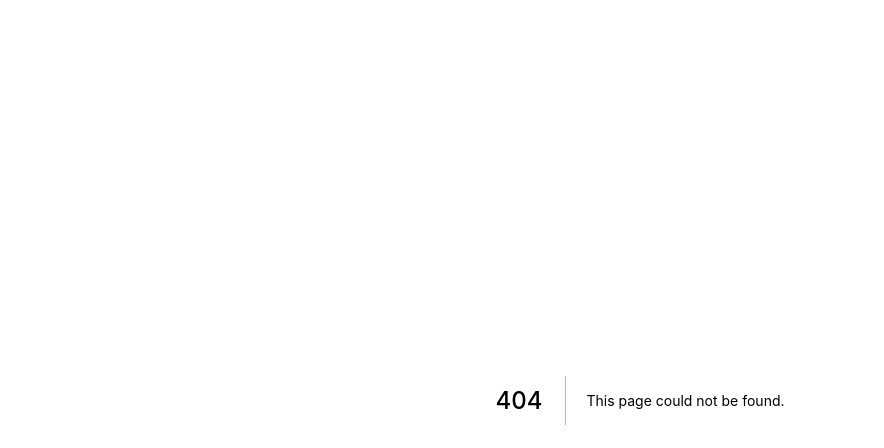
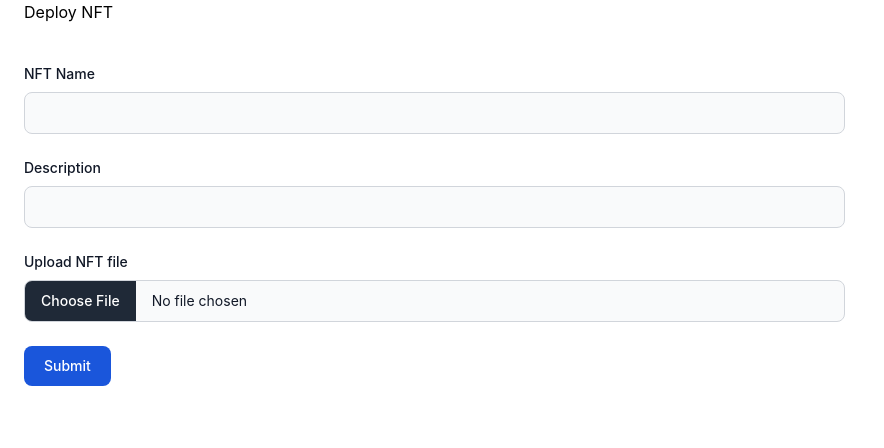
Before and after one commit to stanwolverine/company-dao-nextjs, a Next.js app: page /nfts/deploy in a window 1280 px wide. Before the commit this address had no page. Shown: the top 448 px of the page, without its empty margins (0-884 px from the left). Built offline with nearby package versions, Linux system fonts and the light colour scheme.

Commit message:
feat: :sparkles: added page /nfts/deploy
Added page where user can enter NFT details to upload it on IPFS service

```diff
--- /dev/null
+++ b/config.ts
@@ -0,0 +1 @@
+export const HOST_NAME = 'https://localhost:3000';
--- /dev/null
+++ b/constants/api-end-points.ts
@@ -0,0 +1,5 @@
+import { HOST_NAME } from '../config';
+
+export const ApiEndPoints = {
+	Nfts: `${HOST_NAME}/api/nfts`,
+};
--- /dev/null
+++ b/pages/nfts/deploy.tsx
@@ -0,0 +1,172 @@
+import * as React from 'react';
+import { ApiEndPoints } from '../../constants/api-end-points';
+
+const useDeployNFTStates = () => {
+	const [name, setName] = React.useState('');
+	const [description, setDescription] = React.useState('');
+	const [nftImage, setNFTImage] = React.useState<null | File>(null);
+
+	// @notice submits form with form data
+	// @dev File class for file might be different on react-native
+	const deployNFT = async () => {
+		if (
+			name.length > 0 &&
+			description.length > 0 &&
+			nftImage instanceof File
+		) {
+			const formData = new FormData();
+			formData.append('nft_name', name);
+			formData.append('nft_description', description);
+			formData.append('nft_image', nftImage);
+
+			fetch(ApiEndPoints.Nfts, {
+				method: 'POST',
+				body: formData,
+				headers: {
+					// 'Content-Type': 'multipart/form-data', // Multer will throw "Boundary not found" error if this header is set
+					Accept: 'application/json',
+				},
+			})
+				.then((res) => (res.ok ? res.json() : Promise.reject(res)))
+				.then((data) => console.log(data))
+				.catch((res) => console.error(res));
+		} else {
+			throw new Error('Check form fields');
+		}
+	};
+
+	return {
+		name,
+		setName,
+		description,
+		setDescription,
+		nftImage,
+		setNFTImage,
+		deployNFT,
+	};
+};
+
+const DeployNFT: React.FC = () => {
+	const {
+		name,
+		setName,
+		description,
+		setDescription,
+		nftImage,
+		setNFTImage,
+		deployNFT,
+	} = useDeployNFTStates();
+
+	// Note: setName and setDescription should be called with new value (string type).
+	// so, we can't use them directly in input onChange prop as it will pass event object instead of string.
+	// You might also think that we can pass event object and get string value from that object.
+	// Problem in this approach is this event object is different in React Native, so then we won't be able to use our hook in react native.
+
+	// @notice handles nft name and description value change
+	const handleInputValueChange: React.ChangeEventHandler<
+		HTMLInputElement
+	> = ({ target }) => {
+		if (target.name === 'nft-name') {
+			setName(target.value);
+		} else if (target.name === 'nft-description') {
+			setDescription(target.value);
+		}
+	};
+
+	// @notice handles nft image selection
+	const handleImageSelection: React.ChangeEventHandler<HTMLInputElement> = ({
+		target,
+	}) => {
+		if (target.files instanceof FileList && target.files.length > 0) {
+			setNFTImage(target.files[0]);
+		} else if (nftImage !== null) {
+			setNFTImage(null);
+		}
+	};
+
+	// @notice handles form submit
+	const handleFormSubmit: React.FormEventHandler<HTMLFormElement> = (
+		event,
+	) => {
+		event.preventDefault();
+		event.stopPropagation();
+
+		deployNFT();
+	};
+
+	return (
+		<section className='deploy-nft container mx-auto px-6'>
+			<h1 className='h-16'>Deploy NFT</h1>
+
+			<form
+				onSubmit={handleFormSubmit}
+				action=''
+				method='post'
+				className='w-4/6 self-center'
+			>
+				<div className='mb-6'>
+					<label
+						htmlFor='nft-name'
+						className='mb-2 block text-sm font-medium text-gray-900 dark:text-gray-300'
+					>
+						NFT Name
+					</label>
+
+					<input
+						value={name}
+						onChange={handleInputValueChange}
+						type='text'
+						id='nft-name'
+						name='nft-name'
+						className='block w-full rounded-lg border border-gray-300 bg-gray-50 p-2.5 text-sm text-gray-900 focus:border-blue-500 focus:ring-blue-500 dark:border-gray-600 dark:bg-gray-700 dark:text-white dark:placeholder-gray-400 dark:focus:border-blue-500 dark:focus:ring-blue-500'
+						required
+					/>
+				</div>
+
+				<div className='mb-6'>
+					<label
+						htmlFor='nft-description'
+						className='mb-2 block text-sm font-medium text-gray-900 dark:text-gray-300'
+					>
+						Description
+					</label>
+					<input
+						type='text'
+						value={description}
+						onChange={handleInputValueChange}
+						id='nft-description'
+						name='nft-description'
+						className='block w-full rounded-lg border border-gray-300 bg-gray-50 p-2.5 text-sm text-gray-900 focus:border-blue-500 focus:ring-blue-500 dark:border-gray-600 dark:bg-gray-700 dark:text-white dark:placeholder-gray-400 dark:focus:border-blue-500 dark:focus:ring-blue-500'
+						required
+					/>
+				</div>
+
+				<div className='mb-6'>
+					<label
+						className='mb-2 block text-sm font-medium text-gray-900 dark:text-gray-300'
+						htmlFor='nft-image'
+					>
+						Upload NFT file
+					</label>
+					<input
+						id='nft-image'
+						name='nft-image'
+						type='file'
+						onChange={handleImageSelection}
+						className='block w-full cursor-pointer rounded-lg border border-gray-300 bg-gray-50 text-sm text-gray-900 focus:border-transparent focus:outline-none dark:border-gray-600 dark:bg-gray-700 dark:text-gray-400 dark:placeholder-gray-400'
+						required
+					/>
+				</div>
+
+				<button
+					type='submit'
+					className='w-full rounded-lg bg-blue-700 px-5 py-2.5 text-center text-sm font-medium text-white hover:bg-blue-800 focus:outline-none focus:ring-4 focus:ring-blue-300 dark:bg-blue-600 dark:hover:bg-blue-700 dark:focus:ring-blue-800 sm:w-auto'
+				>
+					Submit
+				</button>
+			</form>
+		</section>
+	);
+};
+
+export default DeployNFT;
```
